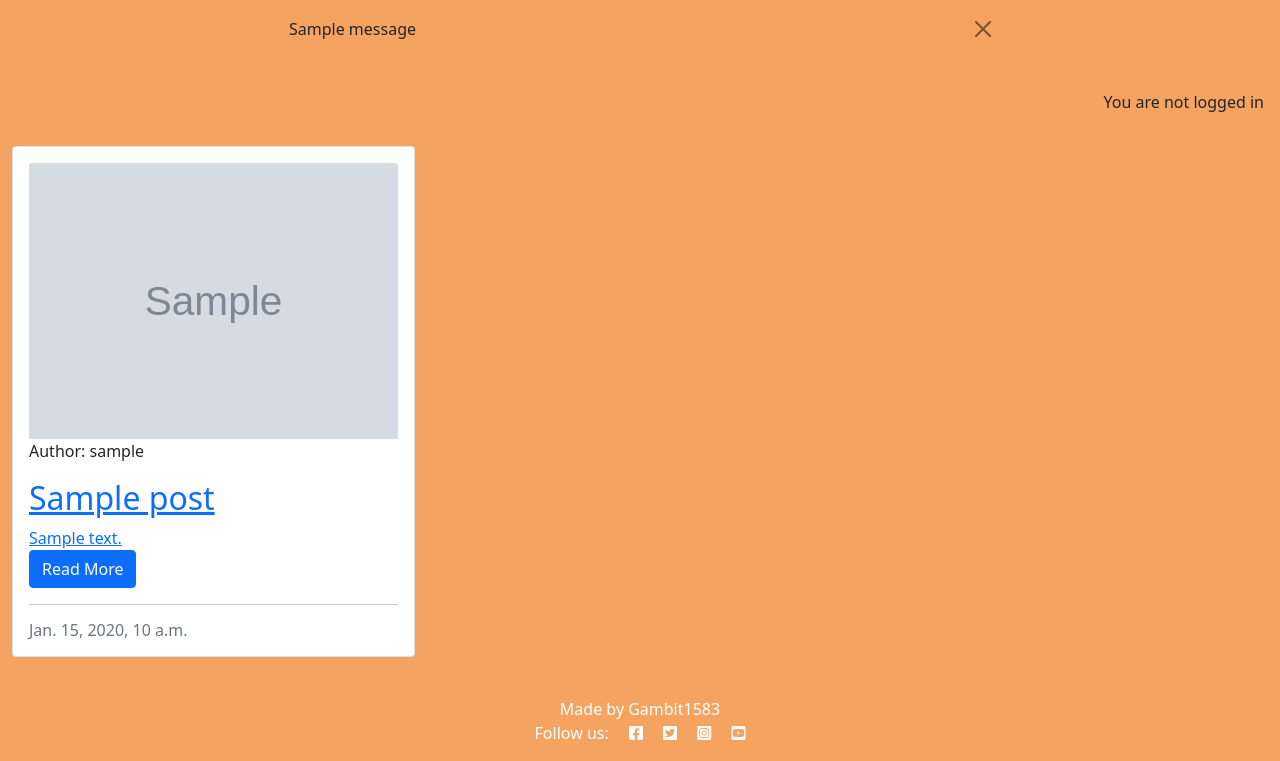
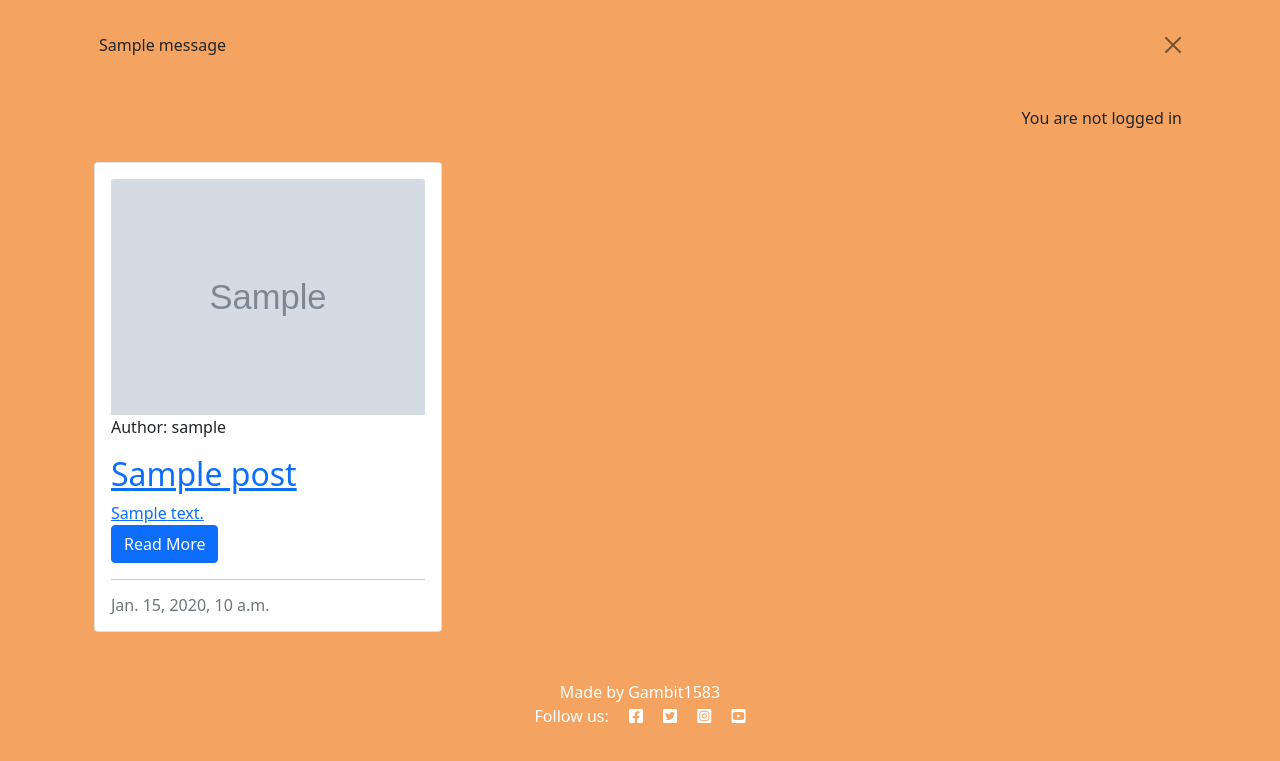
Before and after one commit to Gambit1583/Diabetes-App, a Django app: page / in a window 1280 px wide. Shown: the part 56-817 px from the top of the page. After the commit the page ends 779 px from the top, so only its background shows below. Run offline with Django 4.2, Linux system fonts and the light colour scheme; tables that the repository leaves empty hold one stand-in row (values such as "Sample post"); grey boxes marked "Sample" are stand-in pictures; one stand-in notice (Sample message) is shown.

Commit message:
Fixed link betweeen urls and home_page

```diff
--- a/blog/urls.py
+++ b/blog/urls.py
@@ -1,14 +1,15 @@
 from django.urls import path
+from .views import home_page, blog_detail, upvote_post, downvote_post, upvote_comment, downvote_comment
 from django.contrib.auth import views as auth_views
-from . import views  # Import the views module from the current directory
+from . import views
 
 urlpatterns = [
     path('', views.home_page, name='home_page'),
     path('post/<slug:slug>/', views.blog_detail, name='blog_detail'),
     path('post/<int:post_id>/upvote/', views.upvote_post, name='upvote_post'),
     path('post/<int:post_id>/downvote/', views.downvote_post, name='downvote_post'),
-    path('comment/<int:comment_id>/upvote/', views.upvote_comment, name='upvote_comment'),  # Corrected URL
-    path('comment/<int:comment_id>/downvote/', views.downvote_comment, name='downvote_comment'),  # Corrected URL
+    path('comment/<int:comment_id>/upvote/', views.upvote_comment, name='upvote_comment'),
+    path('comment/<int:comment_id>/downvote/', views.downvote_comment, name='downvote_comment'),
     path('register/', views.register, name='register'),
     path('login/', auth_views.LoginView.as_view(), name='login'),
     path('logout/', auth_views.LogoutView.as_view(), name='logout'),
--- a/blog/views.py
+++ b/blog/views.py
@@ -5,9 +5,7 @@ from django.contrib.auth.decorators import login_required
 from .models import Post, Comment
 from .forms import CommentForm
 
-# Home view
-def home(request):
-    return render(request, 'home.html')
+
 
 # Blog home page view
 def home_page(request):
@@ -50,7 +48,10 @@ def upvote_post(request, post_id):
     post = get_object_or_404(Post, id=post_id)
     if request.user in post.downvotes.all():
         post.downvotes.remove(request.user)
-    post.upvotes.add(request.user)
+    if request.user in post.upvotes.all():
+        post.upvotes.remove(request.user)
+    else:
+        post.upvotes.add(request.user)
     return JsonResponse({'upvotes': post.upvotes_count(), 'downvotes': post.downvotes_count()})
 
 @login_required
@@ -58,7 +59,10 @@ def downvote_post(request, post_id):
     post = get_object_or_404(Post, id=post_id)
     if request.user in post.upvotes.all():
         post.upvotes.remove(request.user)
-    post.downvotes.add(request.user)
+    if request.user in post.downvotes.all():
+        post.downvotes.remove(request.user)
+    else:
+        post.downvotes.add(request.user)
     return JsonResponse({'upvotes': post.upvotes_count(), 'downvotes': post.downvotes_count()})
 
 @login_required
@@ -66,7 +70,10 @@ def upvote_comment(request, comment_id):
     comment = get_object_or_404(Comment, id=comment_id)
     if request.user in comment.downvotes.all():
         comment.downvotes.remove(request.user)
-    comment.upvotes.add(request.user)
+    if request.user in comment.upvotes.all():
+        comment.upvotes.remove(request.user)
+    else:
+        comment.upvotes.add(request.user)
     return JsonResponse({'upvotes': comment.upvotes_count(), 'downvotes': comment.downvotes_count()})
 
 @login_required
@@ -74,5 +81,8 @@ def downvote_comment(request, comment_id):
     comment = get_object_or_404(Comment, id=comment_id)
     if request.user in comment.upvotes.all():
         comment.upvotes.remove(request.user)
-    comment.downvotes.add(request.user)
+    if request.user in comment.downvotes.all():
+        comment.downvotes.remove(request.user)
+    else:
+        comment.downvotes.add(request.user)
     return JsonResponse({'upvotes': comment.upvotes_count(), 'downvotes': comment.downvotes_count()})
--- a/templates/base.html
+++ b/templates/base.html
@@ -12,12 +7,11 @@
     <title>GlucoGroove</title>
     <meta name="viewport" content="width=device-width, initial-scale=1" />
 
-    <!-- Google Fonts CSS -->
-    <link rel="preconnect" href="https://fonts.gstatic.com">
+    <!-- Google Fonts -->
     <link href="https://fonts.googleapis.com/css2?family=Roboto:wght@300&display=swap" rel="stylesheet">
     <link href="https://fonts.googleapis.com/css2?family=Lato:wght@300;700&display=swap" rel="stylesheet">
 
-    <!-- Font Awesome CSS -->
+    <!-- Font Awesome -->
     <link rel="stylesheet" href="https://cdnjs.cloudflare.com/ajax/libs/font-awesome/5.15.3/css/all.min.css">
 
     <!-- Bootstrap CSS -->
@@ -64,31 +56,25 @@
         </div>
     </nav>
 
-
-        <div class="container">
-            <div class="row">
-                <div class="col-md-8 offset-md-2">
+    <!-- Messages -->
+    <div class="container mt-3">
         {% for message in messages %}
-                <div class="alert {{ message.tags }} alert-dismissible fade show" id="msg" role="alert">
+        <div class="alert {{ message.tags }} alert-dismissible fade show" role="alert">
             {{ message|safe }}
             <button type="button" class="btn-close" data-bs-dismiss="alert" aria-label="Close"></button>
         </div>
         {% endfor %}
     </div>
-        </div>
-    </div>
 
     <main class="flex-shrink-0 main-bg">
+        <div class="container">
             {% if user.is_authenticated %}
             <p class="text-end m-3">You are logged in as {{ user }}</p>
             {% else %}
             <p class="text-end m-3">You are not logged in</p>
             {% endif %}
-
-        {% block content %}
-        <!-- Content goes here -->
-        {% endblock content %}
-
+            {% block content %}{% endblock content %}
+        </div>
     </main>
 
     <!-- Footer -->
@@ -97,20 +83,20 @@
             {% block copyright %}Made by Gambit1583{% endblock copyright %}
         </p>
         <p class="m-0 text-center text-white">Follow us:
-            <i class="fab fa-facebook-square ms-3"></i>
-            <i class="fab fa-twitter-square ms-3"></i>
-            <i class="fab fa-instagram-square ms-3"></i>
-            <i class="fab fa-youtube-square ms-3"></i>
+            <a href="#" class="text-white"><i class="fab fa-facebook-square ms-3"></i></a>
+            <a href="#" class="text-white"><i class="fab fa-twitter-square ms-3"></i></a>
+            <a href="#" class="text-white"><i class="fab fa-instagram-square ms-3"></i></a>
+            <a href="#" class="text-white"><i class="fab fa-youtube-square ms-3"></i></a>
         </p>
     </footer>
 
     <script src="https://cdn.jsdelivr.net/npm/bootstrap@5.0.1/dist/js/bootstrap.bundle.min.js"
         integrity="sha384-gtEjrD/SeCtmISkJkNUaaKMoLD0//ElJ19smozuHV6z3Iehds+3Ulb9Bn9Plx0x4" crossorigin="anonymous"></script>
 
-    <!-- update votes dynamically -->
-
+    <!-- Dynamic Voting System -->
     <script>
         document.addEventListener('DOMContentLoaded', function() {
+            // Post upvote/downvote handlers
             document.querySelectorAll('.upvote').forEach(button => {
                 button.addEventListener('click', function() {
                     const postId = this.getAttribute('data-post-id');
```
Also changed, not shown: other parts of templates/base.html (+13 -20 lines), README.md. Lines whose indentation alone changed are shown as unchanged.
